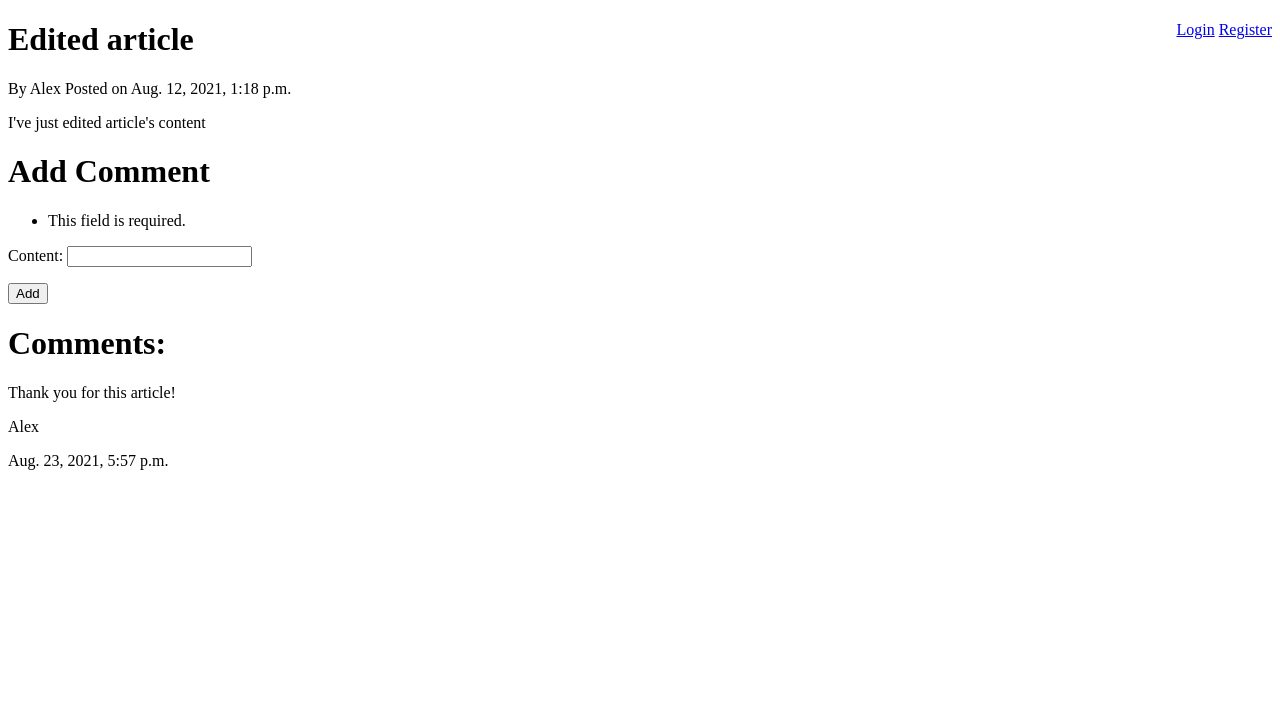
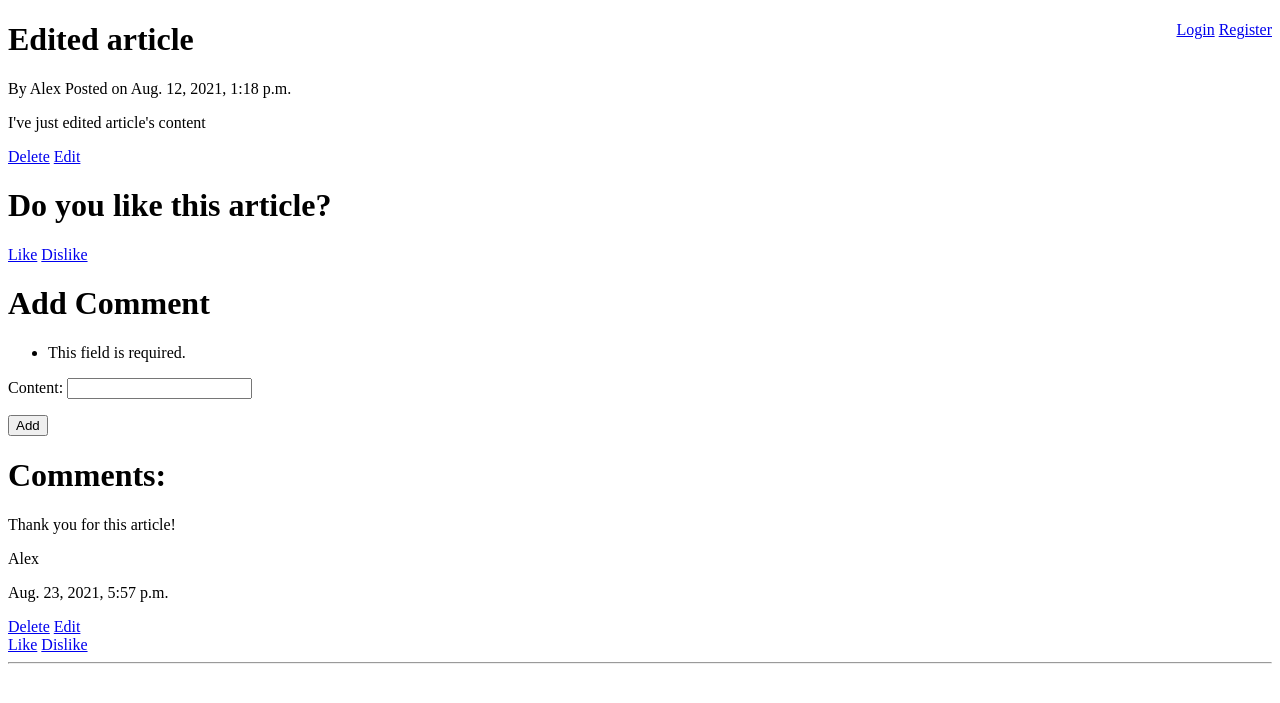
Before and after one commit to alaex777/MyHabr, a Django app: page /article/1/user/1 in a window 1280 px wide. Shown: the top 703 px of the page. Run offline with Django 3.2, Linux system fonts and the light colour scheme; data comes from the database, SQL or seed files in the repository; both versions use the stored data as it was after the commit.

Commit message:
Added ability of deleting and editing comments and articles. Added rating with likes and dislikes on comments and articles

```diff
--- a/myhabr/settings.py
+++ b/myhabr/settings.py
@@ -56,7 +56,7 @@
 TEMPLATES = [
     {
         'BACKEND': 'django.template.backends.django.DjangoTemplates',
-        'DIRS': [os.path.join(BASE_DIR, "templates")],
+        'DIRS': [os.path.join(BASE_DIR, "templates"), os.path.join(BASE_DIR, "static")],
         'APP_DIRS': True,
         'OPTIONS': {
             'context_processors': [
--- a/project/models.py
+++ b/project/models.py
@@ -3,20 +3,27 @@
 # Create your models here.
 
 class User(models.Model):
-	username = models.CharField(unique=True, max_length=32)
-	email = models.EmailField(unique=True)
-	password = models.CharField(max_length=128)
-	category = models.CharField(max_length=32)
+	username = models.CharField(unique=True, max_length=32, default="")
+	email = models.EmailField(unique=True, default="")
+	password = models.CharField(max_length=128, default="")
+	category = models.CharField(max_length=32, default="")
+	description = models.TextField(default="")
+	date_registered = models.DateTimeField(auto_now_add=True)
+	rating = models.IntegerField(default=0)
 
 class Article(models.Model):
 	author = models.ForeignKey(User, on_delete=models.SET("Deleted user"))
-	content = models.TextField()
+	content = models.TextField(default="")
 	date_added = models.DateTimeField(auto_now_add=True)
-	category = models.CharField(max_length=32)
-	name = models.CharField(max_length=128)
+	category = models.CharField(max_length=32, default="")
+	name = models.CharField(max_length=128, default="")
+	likes = models.IntegerField(default=0)
+	dislikes = models.IntegerField(default=0)
 
 class Comment(models.Model):
-	content = models.CharField(max_length=256)
+	content = models.CharField(max_length=256, default="")
 	time_added = models.DateTimeField(auto_now_add=True)
 	author = models.ForeignKey(User, on_delete=models.SET("Deleted user"))
 	article = models.ForeignKey(Article, on_delete=models.SET("Deleted user"))
+	likes = models.IntegerField(default=0)
+	dislikes = models.IntegerField(default=0)
--- a/project/urls.py
+++ b/project/urls.py
@@ -1,12 +1,20 @@
 from django.urls import path
-from .views import start, login, register, user_page, create_article, article
+from .views import start, login, register, user_page, create_article, article, like_article, dislike_article, like_comment, dislike_comment, delete_article, edit_article, delete_comment, edit_comment
 
 urlpatterns = [
-	path("/start/<int:id>", start),
+	path("start/<int:id>", start),
 	path("", login),
 	path("login/", login),
 	path("register/", register),
 	path("user/<int:id>/", user_page),
 	path("create_article/user/<int:id>", create_article),
 	path("article/<int:id>/user/<int:pk>", article),
+	path("like/article/<int:id_ar>/user/<int:id_us>", like_article),
+	path("dislike/article/<int:id_ar>/user/<int:id_us>", dislike_article),
+	path("like/comment/<int:id_com>/article/<int:id_ar>/user/<int:id_us>", like_comment),
+	path("dislike/comment/<int:id_com>/article/<int:id_ar>/user/<int:id_us>", dislike_comment),
+	path("delete/article/<int:id_ar>/user/<int:id_us>", delete_article),
+	path("edit/article/<int:id_ar>/user/<int:id_us>", edit_article),
+	path("delete/comment/<int:id_com>/article/<int:id_ar>/user/<int:id_us>", delete_comment),
+	path("edit/comment/<int:id_com>/article/<int:id_ar>/user/<int:id_us>", edit_comment),
 ]
--- a/project/views.py
+++ b/project/views.py
@@ -58,7 +58,7 @@
 	form = CreateArticle(request.POST)
 	if request.method == "POST":
 		if form.is_valid():
-			user = User.objaects.get(pk=id)
+			user = User.objects.get(pk=id)
 			article = Article(author=user,
 				content=str(form.cleaned_data["content"]),
 				category=str(form.cleaned_data["category"]),
@@ -82,3 +82,78 @@
 			comment.save()
 			return redirect("/article/"+str(id)+"/user/"+str(pk))
 	return render(request, "article.html", context={"article": article, "comments": comments, "user": user, "form": form})
+
+def like_article(request, id_ar, id_us):
+	article = Article.objects.get(id=id_ar)
+	author = article.author
+	if author != "Deleted user":
+		author.rating += 10
+		author.save()
+	address = "/article/" + str(id_ar) + "/user/" + str(id_us)
+	return redirect(address)
+
+def dislike_article(request, id_ar, id_us):
+	article = Article.objects.get(id=id_ar)
+	author = article.author
+	if author != "Deleted user":
+		author.rating -= 10
+		author.save()
+	address = "/article/" + str(id_ar) + "/user/" + str(id_us)
+	return redirect(address)
+
+def like_comment(request, id_com, id_ar, id_us):
+	comment = Comment.objects.get(id=id_com)
+	author = comment.author
+	if author != "Deleted user":
+		author.rating += 3
+		author.save()
+	address = "/article/" + str(id_ar) + "/user/" + str(id_us)
+	return redirect(address)
+
+def dislike_comment(request, id_com, id_ar, id_us):
+	comment = Comment.objects.get(id=id_com)
+	author = comment.author
+	if author != "Deleted user":
+		author.rating -= 3
+		author.save()
+	address = "/article/" + str(id_ar) + "/user/" + str(id_us)
+	return redirect(address)
+
+def edit_comment(request, id_com, id_ar, id_us):
+	comment = Comment.objects.get(id=id_com)
+	article = Article.objects.get(id=id_ar)
+	user = User.objects.get(id=id_us)
+	form = CreateComment(request.POST)
+	if request.method == "POST":
+		if form.is_valid():
+			comment.content = str(form.cleaned_data["content"])
+			comment.save()
+			address = "/article/" + str(id_ar) + "/user/" + str(id_us)
+			return redirect(address)
+	return render(request, "edit_comment.html", context={"form": form, "comment": comment, "article": article, "user": user})
+
+def delete_comment(request, id_com, id_ar, id_us):
+	comment = Comment.objects.get(id=id_com)
+	comment.delete()
+	address = "/article/" + str(id_ar) + "/user/" + str(id_us)
+	return redirect(address)
+
+def edit_article(request, id_ar, id_us):
+	article = Article.objects.get(id=id_ar)
+	user = User.objects.get(id=id_us)
+	form = CreateArticle(request.POST)
+	if request.method == "POST":
+		if form.is_valid():
+			article.name = str(form.cleaned_data["name"])
+			article.content = str(form.cleaned_data["content"])
+			article.category = str(form.cleaned_data["category"])
+			article.save()
+			address = "/article/" + str(id_ar) + "/user/" + str(id_us)
+			return redirect(address)
+	return render(request, "edit_article.html", context={"form": form, "article": article, "user": user})
+
+def delete_article(request, id_ar, id_us):
+	article = Article.objects.get(id=id_ar)
+	article.delete()
+	address = "/article/" + str(id_ar) + "/user/" + str(id_us)
+	return redirect(address)
--- a/templates/article.html
+++ b/templates/article.html
@@ -13,6 +13,17 @@
 	<span>By {{article.author.username}}</span>
 	<span align="right">Posted on {{article.date_added}}</span>
 	<p>{{article.content}}</p>
+	{% if article.author == user %}
+		<span>
+			<a href="/delete/article/{{article.id}}/user/{{user.id}}">Delete</a>
+			<a href="/edit/article/{{article.id}}/user/{{user.id}}">Edit</a>
+		</span>
+	{% endif %}
+	<h1>Do you like this article?</h1>
+	<span>
+		<a href="/like/article/{{article.id}}/user/{{user.id}}">Like</a>
+		<a href="/dislike/article/{{article.id}}/user/{{user.id}}">Dislike</a>
+	</span>
 	{% if user.category == "Write comments" or user.category == "Write articles" %}
 		<h1>Add Comment</h1>
 		<form method="POST" class="post-form">
@@ -27,6 +38,18 @@
 			<p>{{i.content}}</p>
 			<p>{{i.author.username}}</p>
 			<p>{{i.time_added}}</p>
+			{% if i.author.id == user.id %}
+				<span>
+					<a href="/delete/comment/{{i.id}}/article/{{article.id}}/user/{{user.id}}">Delete</a>
+					<a href="/edit/comment/{{i.id}}/article/{{article.id}}/user/{{user.id}}">Edit</a>
+				</span>
+			{% endif %}
+			<br>
+			<span>
+				<a href="/like/comment/{{i.id}}/article/{{article.id}}/user/{{user.id}}">Like</a>
+				<a href="/dislike/comment/{{i.id}}/article/{{article.id}}/user/{{user.id}}">Dislike</a>
+			</span>
+			<hr>
 		{% endfor %}
 	{% endif %}
 </body>
--- a/templates/start.html
+++ b/templates/start.html
@@ -16,7 +16,7 @@
 	<p></p>
 	<span>Posted by {{i.author.username}} </span>
 	<span>On {{i.date_added}} </span>
-	<br>
+	<hr>
 	{% endfor %}
 </body>
 </html>
--- a/templates/user.html
+++ b/templates/user.html
@@ -6,12 +6,13 @@
 </head>
 <body>
 	<h1>Hello, {{user.username}}!</h1>
+	<p>Your rating is: {{user.rating}}</p>
 	<p>Your list of Articles:</p>
 	{% for i in articles %}
 		<p>Name: <a class="nav-item nav-link" href="/article/{{i.id}}/user/{{user.id}}">{{i.name}}</a></p>
 		<p>Category: {{i.category}}</p>
 		<p>Date added: {{i.date_added}}</p>
-		<br>
+		<hr>
 	{% endfor %}
 	<form method="GET", action="#"><input type="submit" name="Add", value="Add Article"></form>
 </body>
```
Also changed, not shown: templates/edit_article.html (added, +15 -0 lines), templates/edit_comment.html (added, +15 -0 lines), db.sqlite3, project/migrations/0005_auto_20210825_1642.py (added).
